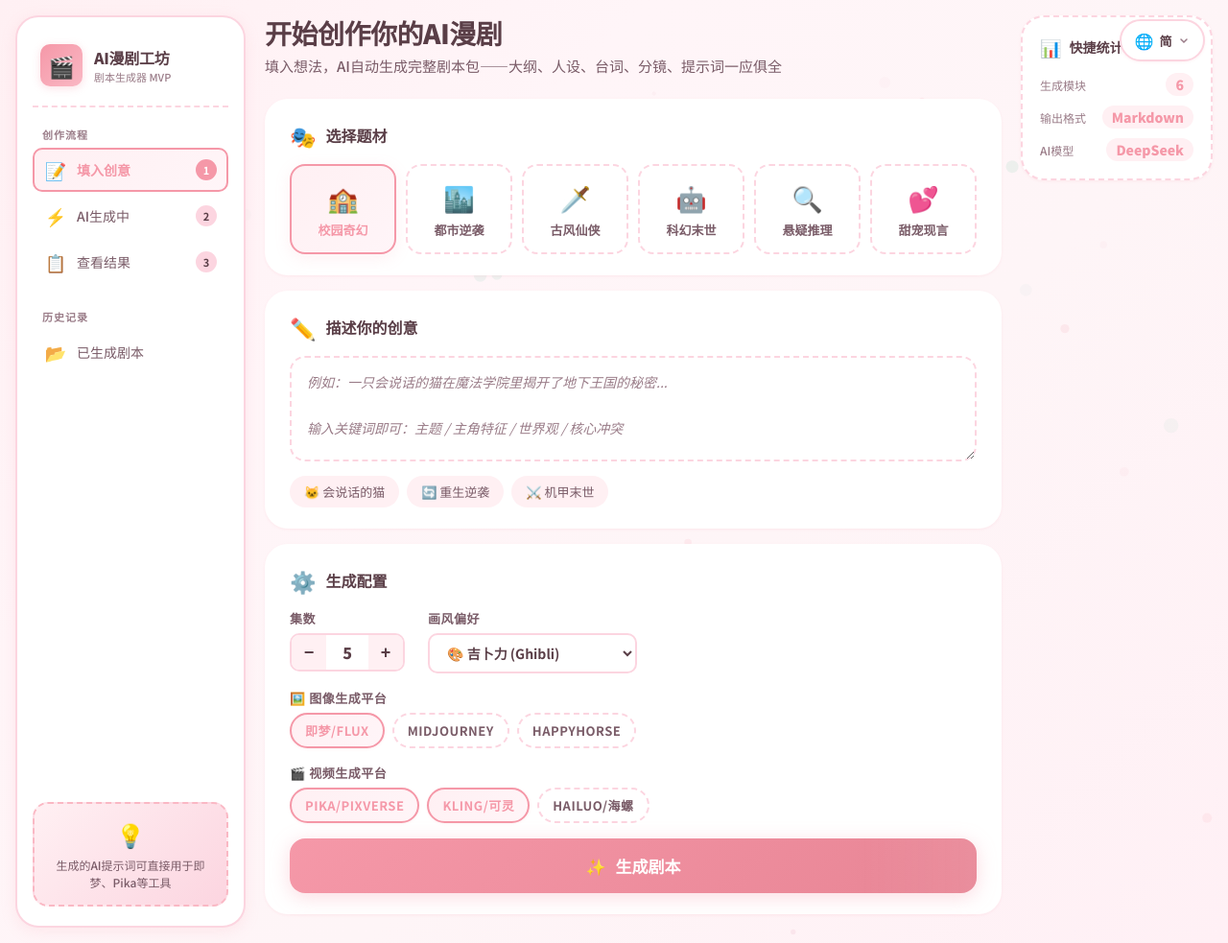
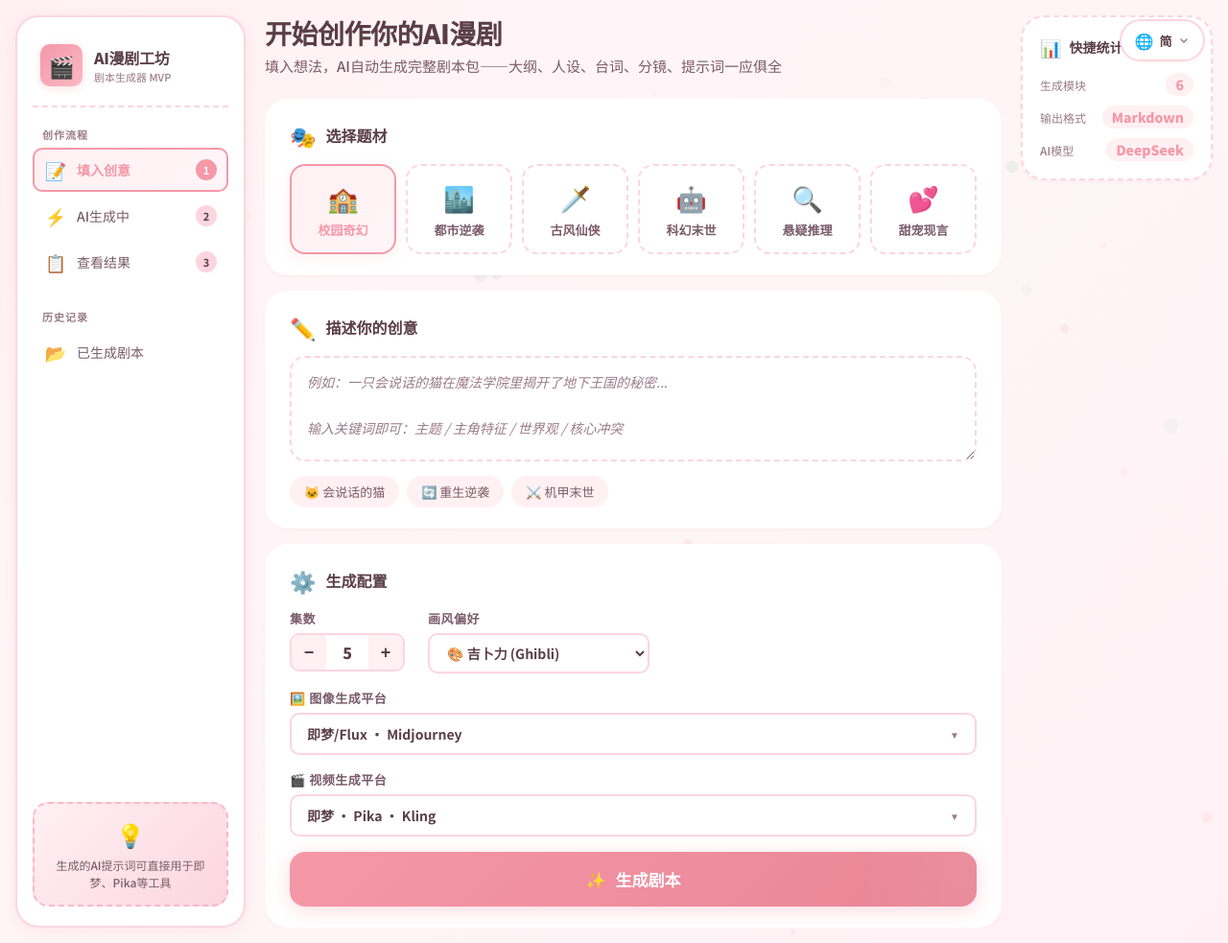
Before and after one commit to CRUCIFIxyz/AI-Manga-Studio, a Flask app: page / in a window 1280 px wide. Shown: the whole page at 96% size. Run offline with Flask 3, Linux system fonts and the light colour scheme; some libraries are stand-ins or nearby versions.

Commit message:
v3.1: 扩充画风10种 + 视频平台补充即梦/HappyHorse/Runway + 下拉滑动面板UI
画风扩充（4→10）：
- 新增：日系二次元、韩系漫画、美式卡通、写实电影感、治愈绘本、像素复古
- 每种画风含：desc(描述)+negative(负面提示词)+name_cn

视频平台扩充（3→6）：
- 新增：jimeng_video(即梦图生视频)、happyhorse_video(元素合成)、runway(Runway Gen-3 Motion Brush)
- 每种平台含专属prompt格式+实用技巧说明

前端UI改造：
- 平台选择从chip复选框改为dropdown-panel滑动下拉面板
- 点击展开/收起动画（max-height transition）
- 选中平台实时更新按钮标签文字
- 点击面板外部自动关闭

````diff
--- a/app.py
+++ b/app.py
@@ -56,20 +56,54 @@ def build_system_prompt(
     """
     art_styles = {
         "ghibli": {
+            "name_cn": "吉卜力",
             "desc": "Studio Ghibli style, soft watercolor texture, warm nostalgic lighting, hand-drawn feel, gentle colors, dreamy atmosphere",
             "negative": "photorealistic, 3D render, harsh shadows, dark, scary, low quality",
         },
         "shinkai": {
+            "name_cn": "新海诚",
             "desc": "Makoto Shinkai style, photorealistic lighting, vibrant skies, detailed backgrounds, lens flare, cinematic color grading",
             "negative": "cartoon, flat colors, simple shapes, low detail, blurry",
         },
         "cyberpunk": {
+            "name_cn": "赛博朋克",
             "desc": "Cyberpunk style, neon purple and cyan lights, dark rainy cityscapes, holographic UIs, chrome surfaces, volumetric fog, noir lighting",
             "negative": "bright daylight, natural landscape, rural, vintage, pastel, low contrast",
         },
         "guofeng": {
+            "name_cn": "国风古韵",
             "desc": "Chinese ink wash painting (国风), flowing brushstrokes, ethereal mist, muted earth tones, classic elegance, silk textures",
             "negative": "western style, neon, futuristic, cyber, modern architecture, 3D render",
+        },
+        "anime": {
+            "name_cn": "日系二次元",
+            "desc": "Japanese anime style, clean cel-shading, vibrant saturated colors, large expressive eyes, dynamic poses, speed lines, screen tones, 2D animation aesthetic",
+            "negative": "realistic, 3D, photograph, blurry, western cartoon style, low saturation",
+        },
+        "webtoon": {
+            "name_cn": "韩系漫画",
+            "desc": "Korean webtoon/manhwa style, tall slender proportions, soft gradient coloring, glossy hair, fashionable outfits, romantic atmosphere, digital painting finish",
+            "negative": "chibi, cartoon, 3D, rough sketch, traditional media, low detail",
+        },
+        "disney": {
+            "name_cn": "美式卡通",
+            "desc": "Disney/Pixar 3D animation style, exaggerated expressions, smooth rounded forms, vibrant colors, squash-and-stretch motion, family-friendly appeal, high-quality CG render",
+            "negative": "anime, flat 2D, realistic, horror, gritty, dark shadows, cel-shading",
+        },
+        "cinematic": {
+            "name_cn": "写实电影感",
+            "desc": "Cinematic realism, photorealistic textures, dramatic lighting with strong shadows, film grain, anamorphic lens flares, shallow depth of field, Hollywood blockbuster look",
+            "negative": "cartoon, anime, flat, low poly, low quality, oversaturated, painting",
+        },
+        "pixel": {
+            "name_cn": "像素复古",
+            "desc": "Pixel art game style, crisp defined pixels, limited color palette, retro 8-bit/16-bit aesthetic, dithering, nostalgic video game feel, chunky character sprites",
+            "negative": "smooth, realistic, photorealistic, high resolution, blurry, gradient, vector",
+        },
+        "picturebook": {
+            "name_cn": "治愈绘本",
+            "desc": "Children's picture book illustration style, soft pastel colors, gentle rounded shapes, cozy warm lighting, storybook charm, crayon or watercolor texture, whimsical details",
+            "negative": "dark, scary, realistic, sharp angles, neon, cyberpunk, photorealistic, harsh shadows",
         },
     }
     art = art_styles.get(art_style, art_styles["ghibli"])
@@ -282,6 +316,67 @@ For each shot, output:
 Camera: [Specify: static / pan left / pan right / zoom in / zoom out / tracking shot]
 Duration: 8-12 seconds
 ```
+
+Provide at least 3 prompts labeled by shot number.""")
+
+    if "jimeng_video" in vid_platforms:
+        sections.append(f"""### Jimeng / 即梦 (Image-to-Video)
+
+Jimeng supports image-to-video with motion control. Use uploaded reference images from Modules 02/03.
+
+For each shot, output:
+```
+Reference images: [Character reference from Module 02] + [Scene reference from Module 03]
+Action: [Describe the motion: character walks, turns, gestures, camera pans or zooms]
+Style: {art_desc}, cinematic lighting, smooth motion, 8K quality
+Motion strength: [Specify 1-10, where 5=natural movement, 8=dynamic action]
+Duration: 4-8 seconds
+```
+
+Key: Jimeng works best with clear reference images and moderate motion strength (5-7). Avoid extreme motion that causes distortion.
+
+Provide at least 3 prompts labeled by shot number.""")
+
+    if "happyhorse_video" in vid_platforms:
+        sections.append(f"""### HappyHorse (Image-to-Video)
+
+HappyHorse supports element composition: upload images, combine elements, define interactions.
+
+For each shot, output:
+```
+Element 1: [Character image reference from Module 02]
+Element 2: [Scene background from Module 03]
+Element 3+: [Key props or secondary characters]
+Interaction: [How elements interact — e.g., "the character walks from left to right through the scene, leaves rustle as she passes"]
+Style: {art_desc}, cohesive lighting, 8K
+Animation type: [Full motion / Partial motion / Camera only]
+Duration: 6-12 seconds
+```
+
+Key: HappyHorse excels at compositing separate elements into a cohesive scene. Always specify which elements move and which stay static.
+
+Provide at least 3 prompts labeled by shot number.""")
+
+    if "runway" in vid_platforms:
+        sections.append(f"""### Runway Gen-3 (Image-to-Video / Text-to-Video)
+
+Runway supports both keyframe-based and text-based video generation with Motion Brush control.
+
+For each shot, output:
+```
+Prompt: [Character from 02] in [Scene from 03], [Detailed action description], {art_desc}, cinematic lighting, film grain, 24fps
+
+Motion Brush areas:
+- Region 1 (face/head area): [subtle micro-movements]
+- Region 2 (body/clothing): [natural sway/breeze effect]
+- Region 3 (background elements): [describe movement — clouds drift, leaves fall, water ripples]
+
+Camera: [Static / Slow pan / Gentle zoom]
+Style Preset: Cinematic
+Duration: 4-10 seconds
+```
+
+Key: Runway's Motion Brush allows selective animation of specific regions. Always specify which areas should move and how.
 
 Provide at least 3 prompts labeled by shot number.""")
 
--- a/static/script.js
+++ b/static/script.js
@@ -166,7 +166,6 @@ let currentTab = null;
 document.addEventListener('DOMContentLoaded', () => {
   initParticles();
   initGenreSelection();
-  initPlatformChips();
   updateLangUI();
   // 点击其他区域关闭语言菜单
   document.addEventListener('click', (e) => {
@@ -291,29 +290,58 @@ function initGenreSelection() {
   });
 }
 
-// ===== 平台选择 =====
-function initPlatformChips() {
-  document.querySelectorAll('.platform-chips .chip').forEach(chip => {
-    chip.addEventListener('click', function(e) {
-      e.preventDefault();
-      this.classList.toggle('selected');
-      const checkbox = this.querySelector('input[type="checkbox"]');
-      checkbox.checked = this.classList.contains('selected');
-    });
+// ===== 下拉面板（平台选择）=====
+function toggleDropdown(id) {
+  const panel = document.getElementById(id);
+  panel.classList.toggle('open');
+}
+
+function updateDropdownLabel(id) {
+  const panel = document.getElementById(id);
+  const label = panel.querySelector('[id$="Label"]');
+  const checkboxes = panel.querySelectorAll('input[type="checkbox"]:checked');
+  const names = Array.from(checkboxes).map(cb => {
+    const text = cb.parentElement.textContent.trim();
+    // 截取平台简称
+    if (text.includes('即梦')) return '即梦';
+    if (text.includes('Flux')) return 'Flux';
+    if (text.includes('Midjourney')) return 'Midjourney';
+    if (text.includes('HappyHorse')) return 'HappyHorse';
+    if (text.includes('Stable')) return 'SD';
+    if (text.includes('Pika')) return 'Pika';
+    if (text.includes('PixVerse')) return 'PixVerse';
+    if (text.includes('Kling') || text.includes('可灵')) return 'Kling';
+    if (text.includes('Hailuo') || text.includes('海螺')) return 'Hailuo';
+    if (text.includes('Runway')) return 'Runway';
+    return text.slice(0, 8);
+  });
+  label.textContent = names.length > 0 ? names.join(' · ') : '未选择';
+
+  // 更新选中样式
+  panel.querySelectorAll('.dd-option').forEach(opt => {
+    const cb = opt.querySelector('input[type="checkbox"]');
+    opt.classList.toggle('selected', cb.checked);
   });
 }
 
 function getSelectedPlatforms() {
   const imgPlatforms = [];
-  document.querySelectorAll('#imgPlatforms .chip.selected input').forEach(cb => {
+  document.querySelectorAll('#imgPlatformDropdown input[name="imgPlatform"]:checked').forEach(cb => {
     imgPlatforms.push(cb.value);
   });
   const vidPlatforms = [];
-  document.querySelectorAll('#vidPlatforms .chip.selected input').forEach(cb => {
+  document.querySelectorAll('#vidPlatformDropdown input[name="vidPlatform"]:checked').forEach(cb => {
     vidPlatforms.push(cb.value);
   });
   return { imgPlatforms, vidPlatforms };
 }
+
+// 点击外部关闭下拉
+document.addEventListener('click', function(e) {
+  if (!e.target.closest('.dropdown-panel')) {
+    document.querySelectorAll('.dropdown-panel.open').forEach(p => p.classList.remove('open'));
+  }
+});
 function stepEpisode(delta) {
   episodeCount = Math.max(1, Math.min(10, episodeCount + delta));
   document.getElementById('episodeCount').textContent = episodeCount;
--- a/static/style.css
+++ b/static/style.css
@@ -499,45 +499,106 @@ body {
   color: var(--text-dark);
 }
 
-/* === Platform Chips === */
-.platform-chips {
-  display: flex;
-  flex-wrap: wrap;
-  gap: 8px;
+/* === Dropdown Panel (Platform Selector) === */
+.dropdown-panel {
+  position: relative;
+  width: 100%;
 }
 
-.chip {
+.dropdown-toggle {
   display: flex;
   align-items: center;
-  gap: 6px;
-  padding: 7px 14px;
-  border: 2px dashed var(--sakura);
-  border-radius: 20px;
-  font-size: 13px;
+  justify-content: space-between;
+  width: 100%;
+  padding: 10px 16px;
+  background: var(--white-pure);
+  border: 2px solid var(--sakura);
+  border-radius: var(--radius-sm);
+  font-family: var(--font-cn);
+  font-size: 14px;
   font-weight: 600;
-  color: var(--text-medium);
+  color: var(--text-dark);
   cursor: pointer;
   transition: var(--transition);
-  background: var(--white-pure);
-  user-select: none;
 }
 
-.chip:hover {
+.dropdown-toggle:hover {
   border-color: var(--strawberry);
-  background: #FFF5F8;
-}
-
-.chip.selected {
-  border-color: var(--strawberry);
-  border-style: solid;
-  background: linear-gradient(135deg, #FFF0F3, #FFF5F8);
-  color: var(--strawberry);
   box-shadow: var(--shadow-sm);
 }
 
-.chip input[type="checkbox"] {
+.dropdown-arrow {
+  font-size: 10px;
+  color: var(--text-light);
+  transition: transform 0.3s;
+}
+
+.dropdown-panel.open .dropdown-arrow {
+  transform: rotate(180deg);
+}
+
+.dropdown-panel.open .dropdown-toggle {
+  border-color: var(--strawberry);
+  border-radius: var(--radius-sm) var(--radius-sm) 0 0;
+  border-bottom-color: transparent;
+}
+
+.dropdown-menu {
+  position: absolute;
+  top: 100%;
+  left: 0;
+  right: 0;
+  background: var(--white-pure);
+  border: 2px solid var(--strawberry);
+  border-top: none;
+  border-radius: 0 0 var(--radius-sm) var(--radius-sm);
+  padding: 6px;
+  z-index: 100;
   display: none;
+  max-height: 0;
+  overflow: hidden;
+  opacity: 0;
+  transition: max-height 0.35s ease, opacity 0.25s ease;
+  box-shadow: var(--shadow-md);
 }
+
+.dropdown-panel.open .dropdown-menu {
+  display: block;
+  max-height: 320px;
+  opacity: 1;
+  overflow-y: auto;
+}
+
+.dd-option {
+  display: flex;
+  align-items: center;
+  gap: 10px;
+  padding: 10px 14px;
+  border-radius: 8px;
+  font-size: 14px;
+  font-weight: 500;
+  color: var(--text-medium);
+  cursor: pointer;
+  transition: background 0.2s;
+}
+
+.dd-option:hover {
+  background: var(--cream-pink);
+}
+
+.dd-option.selected {
+  background: linear-gradient(135deg, #FFF0F3, #FFF5F8);
+  color: var(--strawberry);
+  font-weight: 700;
+}
+
+.dd-option input[type="checkbox"] {
+  accent-color: var(--strawberry);
+  width: 16px;
+  height: 16px;
+}
+
+/* old chip styles removed */
 
 .config-item-wide {
   flex: 1;
--- a/templates/index.html
+++ b/templates/index.html
@@ -167,40 +167,50 @@
                   <select id="artStyle">
                     <option value="ghibli">🎨 吉卜力 (Ghibli)</option>
                     <option value="shinkai">🌅 新海诚 (Shinkai)</option>
+                    <option value="anime">🎌 日系二次元 (Anime)</option>
+                    <option value="webtoon">📱 韩系漫画 (Webtoon)</option>
+                    <option value="disney">🏰 美式卡通 (Disney/Pixar)</option>
+                    <option value="cinematic">🎥 写实电影感 (Cinematic)</option>
                     <option value="cyberpunk">🌃 赛博朋克 (Cyberpunk)</option>
-                    <option value="guofeng">🏮 国漫古风 (Guofeng)</option>
+                    <option value="guofeng">🏮 国风古韵 (Guofeng)</option>
+                    <option value="picturebook">📖 治愈绘本 (Picture Book)</option>
+                    <option value="pixel">👾 像素复古 (Pixel Art)</option>
                   </select>
                 </div>
               </div>
               <div class="config-row">
                 <div class="config-item config-item-wide">
                   <label data-i18n="config_img_platforms">🖼️ 图像生成平台</label>
-                  <div class="platform-chips" id="imgPlatforms">
-                    <label class="chip selected" data-platform="jimeng">
-                      <input type="checkbox" name="imgPlatform" value="jimeng" checked> 即梦/Flux
-                    </label>
-                    <label class="chip" data-platform="midjourney">
-                      <input type="checkbox" name="imgPlatform" value="midjourney"> Midjourney
-                    </label>
-                    <label class="chip" data-platform="happyhorse">
-                      <input type="checkbox" name="imgPlatform" value="happyhorse"> HappyHorse
-                    </label>
+                  <div class="dropdown-panel" id="imgPlatformDropdown">
+                    <button class="dropdown-toggle" onclick="toggleDropdown('imgPlatformDropdown')">
+                      <span id="imgPlatformLabel">即梦/Flux · Midjourney</span>
+                      <span class="dropdown-arrow">▼</span>
+                    </button>
+                    <div class="dropdown-menu">
+                      <label class="dd-option selected"><input type="checkbox" name="imgPlatform" value="jimeng" checked onchange="updateDropdownLabel('imgPlatformDropdown')"> 即梦 / Flux</label>
+                      <label class="dd-option selected"><input type="checkbox" name="imgPlatform" value="midjourney" checked onchange="updateDropdownLabel('imgPlatformDropdown')"> Midjourney</label>
+                      <label class="dd-option selected"><input type="checkbox" name="imgPlatform" value="happyhorse" checked onchange="updateDropdownLabel('imgPlatformDropdown')"> HappyHorse</label>
+                      <label class="dd-option"><input type="checkbox" name="imgPlatform" value="stablediffusion" onchange="updateDropdownLabel('imgPlatformDropdown')"> Stable Diffusion</label>
+                    </div>
                   </div>
                 </div>
               </div>
               <div class="config-row">
                 <div class="config-item config-item-wide">
                   <label data-i18n="config_vid_platforms">🎬 视频生成平台</label>
-                  <div class="platform-chips" id="vidPlatforms">
-                    <label class="chip selected" data-platform="pika">
-                      <input type="checkbox" name="vidPlatform" value="pika" checked> Pika/PixVerse
-                    </label>
-                    <label class="chip selected" data-platform="kling">
-                      <input type="checkbox" name="vidPlatform" value="kling" checked> Kling/可灵
-                    </label>
-                    <label class="chip" data-platform="hailuo">
-                      <input type="checkbox" name="vidPlatform" value="hailuo"> Hailuo/海螺
-                    </label>
+                  <div class="dropdown-panel" id="vidPlatformDropdown">
+                    <button class="dropdown-toggle" onclick="toggleDropdown('vidPlatformDropdown')">
+                      <span id="vidPlatformLabel">即梦 · Pika · Kling</span>
+                      <span class="dropdown-arrow">▼</span>
+                    </button>
+                    <div class="dropdown-menu">
+                      <label class="dd-option selected"><input type="checkbox" name="vidPlatform" value="jimeng_video" checked onchange="updateDropdownLabel('vidPlatformDropdown')"> 即梦（图生视频）</label>
+                      <label class="dd-option selected"><input type="checkbox" name="vidPlatform" value="pika" checked onchange="updateDropdownLabel('vidPlatformDropdown')"> Pika / PixVerse</label>
+                      <label class="dd-option selected"><input type="checkbox" name="vidPlatform" value="kling" checked onchange="updateDropdownLabel('vidPlatformDropdown')"> Kling / 可灵</label>
+                      <label class="dd-option"><input type="checkbox" name="vidPlatform" value="hailuo" onchange="updateDropdownLabel('vidPlatformDropdown')"> Hailuo / 海螺</label>
+                      <label class="dd-option"><input type="checkbox" name="vidPlatform" value="happyhorse_video" onchange="updateDropdownLabel('vidPlatformDropdown')"> HappyHorse（视频）</label>
+                      <label class="dd-option"><input type="checkbox" name="vidPlatform" value="runway" onchange="updateDropdownLabel('vidPlatformDropdown')"> Runway Gen-3</label>
+                    </div>
                   </div>
                 </div>
               </div>
````
